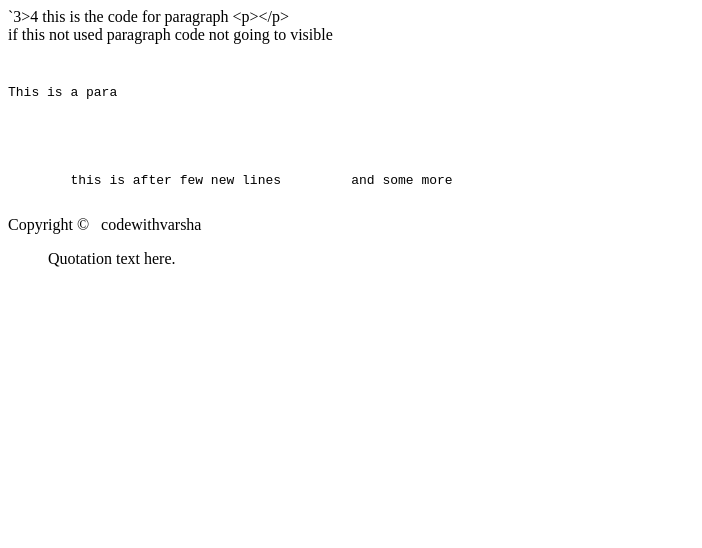
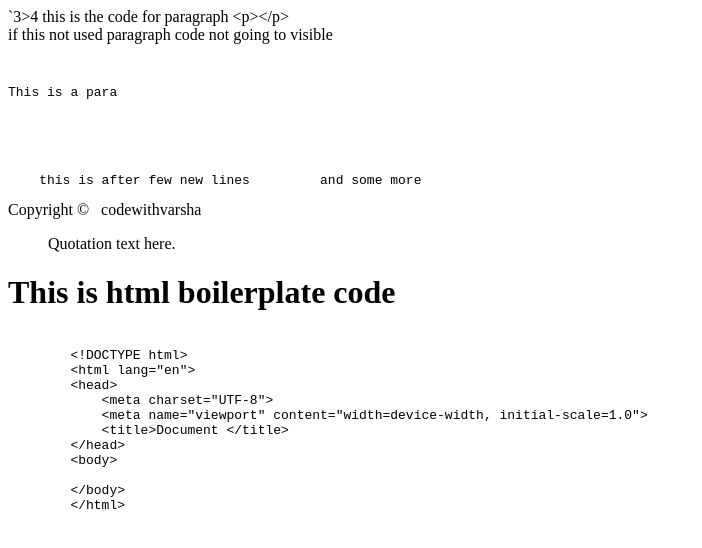
Before and after one commit to varsha-kotegar/Sigma-Web-Develop-Course, a plain HTML site: page video13/index.html in a window 1280 px wide. Shown: the whole page, without its empty margins (0-702 px from the left). Drawn offline with Linux system fonts and the light colour scheme.

Commit message:
Update index.html

```diff
--- a/video13/index.html
+++ b/video13/index.html
@@ -24,5 +24,21 @@
 <blockquote cite="source-url">
     Quotation text here.
     </blockquote>
+
+    <h1>This is html boilerplate code</h1>
+
+    <pre><code>
+        &lt;!DOCTYPE html&gt;
+        &lt;html lang="en"&gt;
+        &lt;head&gt;
+            &lt;meta charset="UTF-8"&gt;
+            &lt;meta name="viewport" content="width=device-width, initial-scale=1.0"&gt;
+            &lt;title&gt;Document &lt;/title&gt;
+        &lt;/head&gt;
+        &lt;body&gt;
+
+        &lt;/body&gt;
+        &lt;/html&gt;
+    </code></pre>
 </body>
 </html>
```
Lines whose indentation alone changed are shown as unchanged.
